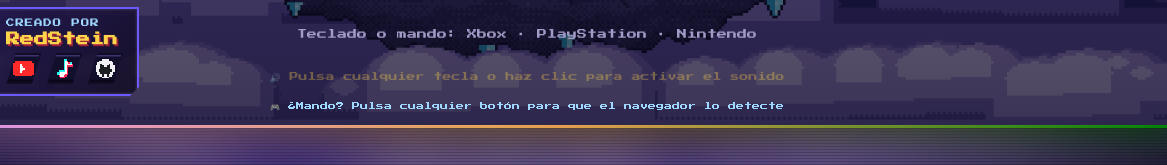
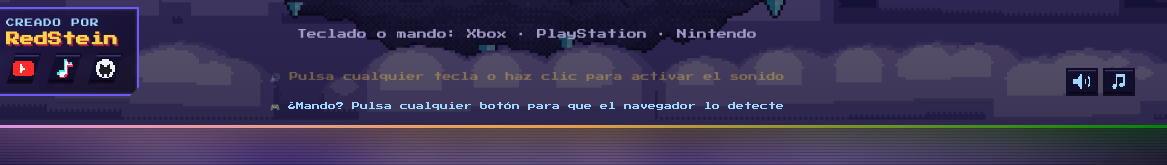
Before and after one commit to RedSteinYT/arena-pixel, a plain HTML site: page index.html in a window 1280 px wide. Shown: the part 635-800 px from the top of the page, 113-1280 px from the left. Drawn offline with Linux system fonts and the light colour scheme; animation ran at ten frames a second.

Commit message:
Volumen de música y efectos por separado
- En los menús: botones de altavoz (efectos) y nota (música) abajo a la
  derecha; al pasar el ratón se despliega su deslizador y un clic silencia
- En la pausa: los dos deslizadores con su botón de silencio; con el mando,
  ← → cambia el volumen y A silencia o reactiva
- Se recuerda en el navegador

Co-Authored-By: Claude Opus 5.5 <noreply@anthropic.com>

```diff
--- a/index.html
+++ b/index.html
@@ -431,6 +431,34 @@
     text-shadow: .12em .12em 0 #9c1f3c; }
   #nickBox i { position: absolute; right: .8em; bottom: .75em; font-style: normal; color: #fff; opacity: .6; }
   #nickBox:focus-within { border-color: var(--gold); }
+  /* ---------- volumen ---------- */
+  .sndBtn { display: flex; align-items: center; justify-content: center; width: 2.9em; height: 2.6em; padding: 0; margin: 0; min-width: 0;
+    background: #120f2c; border: .2em solid var(--line); box-shadow: inset 0 -.2em 0 #0a0818, inset 0 .12em 0 var(--hi); color: #9fd8ff; }
+  .sndBtn svg { flex: none; width: 1.8em; min-width: 1.8em; height: 1.55em; }
+  #pauseAudio .sndBtn { flex: none; width: 3.2em; }
+  .sndBtn:hover, .sndBtn.focus { color: var(--gold); background: #2b2460; }
+  .sndBtn.muted { color: #6c6890; }
+  .sndRange { -webkit-appearance: none; appearance: none; width: 9em; height: 1.4em; margin: 0; background: transparent; cursor: pointer; }
+  .sndRange::-webkit-slider-runnable-track { height: .7em; border: .2em solid var(--line);
+    background: linear-gradient(90deg, var(--gold) var(--p, 50%), #120f2c var(--p, 50%)); }
+  .sndRange::-moz-range-track { height: .7em; border: .2em solid var(--line); background: linear-gradient(90deg, var(--gold) var(--p, 50%), #120f2c var(--p, 50%)); }
+  .sndRange::-webkit-slider-thumb { -webkit-appearance: none; width: .9em; height: 1.5em; margin-top: -.6em; background: #fff; border: .2em solid var(--line); box-shadow: inset 0 -.2em 0 #c9c1e8; }
+  .sndRange::-moz-range-thumb { width: .9em; height: 1.5em; background: #fff; border: .2em solid var(--line); border-radius: 0; }
+  .sndRange.focus { outline: .2em solid var(--gold); outline-offset: .3em; }
+  #audioDock { position: absolute; right: 2.5%; bottom: 4%; z-index: 6; display: none; gap: .45em; font-size: clamp(7px, .95cqw, 15px); }
+  #audioDock.on { display: flex; }
+  .selscr .hintbar { margin-right: 9.6em; }       /* hueco para los botones de volumen (abajo a la derecha) */
+  #audioDock .adItem { position: relative; }
+  #audioDock .adPop { position: absolute; right: 0; bottom: 100%; display: none; padding: .7em .9em; margin-bottom: 0;
+    background: linear-gradient(135deg, rgba(40,28,90,.95), rgba(18,13,36,.95)); border: .2em solid #6c5aff; white-space: nowrap; }
+  #audioDock .adPop::after { content: ''; position: absolute; left: 0; right: 0; top: 100%; height: .6em; }   /* puente: el ratón no pierde el desplegable */
+  #audioDock .adPop small { display: block; margin-bottom: .45em; font-size: .7em; color: #9fd8ff; letter-spacing: .1em; }
+  #audioDock .adItem:hover .adPop, #audioDock .adItem:focus-within .adPop { display: block; }
+  #pauseAudio { display: flex; flex-direction: column; gap: 8px; margin: 4px 0 2px; font-size: 10px; }
+  #pauseAudio .paRow { display: flex; align-items: center; gap: 10px; }
+  #pauseAudio .paRow span { width: 6.5em; text-align: left; font-size: 9px; color: #cfc8f0; }
+  #pauseAudio .sndRange { flex: 1; width: auto; min-width: 9em; }
+  #pauseAudio .sndNum { width: 2em; text-align: right; color: var(--gold); }
   /* tarjeta del creador (abajo a la izquierda de la portada) */
   #creator { position: absolute; left: 2.5%; bottom: 4%; z-index: 5; display: flex; align-items: center; gap: 1em;
     font-size: clamp(7px, .95cqw, 15px); padding: .8em 1.2em .8em .8em;
@@ -660,6 +688,7 @@
     <div class="panel center">
       <h2>PAUSA</h2>
       <button class="go" id="bResume">CONTINUAR</button>
+      <div id="pauseAudio"></div>
       <div id="pauseExtra"></div>
       <button id="bCtrlPause">CONTROLES</button>
       <button id="bQuit">SALIR AL MENÚ</button>
@@ -718,5 +747,6 @@
 <script src="js/pointer.js"></script>
 <script src="js/select.js"></script>
 <script src="js/menu.js"></script>
+<script src="js/sonido.js"></script>
 </body>
 </html>
--- a/js/core.js
+++ b/js/core.js
@@ -47,12 +47,12 @@ function boxHit(a, b) { return a.x < b.x + b.w && a.x + a.w > b.x && a.y < b.y +
 
 // ---------------- Sonido sintetizado ----------------
 const Sfx = (() => {
-  let ac = null, master = null, noiseBuf = null;
+  let ac = null, master = null, noiseBuf = null, userLevel = 1;    // userLevel: volumen de efectos elegido (0-1)
   function ctx() {
     if (!ac) {
       try {
         ac = new (window.AudioContext || window.webkitAudioContext)();
-        master = ac.createGain(); master.gain.value = 0.5; master.connect(ac.destination);
+        master = ac.createGain(); master.gain.value = 0.5 * userLevel; master.connect(ac.destination);
       } catch (e) { return null; }
     }
     if (ac.state === 'suspended') ac.resume();
@@ -86,6 +86,7 @@ const Sfx = (() => {
   const api = {
     muted: false,
     unlock: ctx,
+    setLevel(v) { userLevel = v; if (master) master.gain.setTargetAtTime(0.5 * v, ac.currentTime, 0.03); },
     ctxState: () => ac ? ac.state : "none",
     hit(power) {
       const p = clamp(power / 14, 0.2, 1);
--- a/js/music.js
+++ b/js/music.js
@@ -9,6 +9,7 @@ const Music = (() => {
   const VOL = 0.2;                       // volumen general de la música
   let ac = null, bus = null, gtrIn = null, leadIn = null, dlyIn = null, nbuf = null;
   let song = null, songId = null, want = null, ducked = false, switchAt = 0, vol = 0;
+  let userGain = null, userLevel = 1;                 // volumen de música elegido por el jugador (0-1)
   let nextT = 0, step = 0, bar = 0, sec = 0;
 
   // ---------- notas ----------
@@ -131,7 +132,8 @@ const Music = (() => {
     ac = Sfx.unlock(); if (!ac) return false;
     const comp = ac.createDynamicsCompressor();
     comp.threshold.value = -20; comp.ratio.value = 3.5; comp.attack.value = 0.01; comp.release.value = 0.2;
-    comp.connect(ac.destination);
+    userGain = ac.createGain(); userGain.gain.value = userLevel; userGain.connect(ac.destination);
+    comp.connect(userGain);
     bus = ac.createGain(); bus.gain.value = 0; bus.connect(comp);
     gtrIn = chain(2.4, 1900, 0.55);                    // guitarra rítmica: cálida, sin agudos que molesten
     leadIn = chain(1.7, 2900, 0.6);                    // guitarra solista
@@ -307,5 +309,6 @@ const Music = (() => {
       if (init() && ac.state === 'suspended') ac.resume();
     },
     get playing() { return songId; },
+    setLevel(v) { userLevel = v; if (userGain) userGain.gain.setTargetAtTime(v, ac.currentTime, 0.03); },
   };
 })();
--- /dev/null
+++ b/js/sonido.js
@@ -0,0 +1,84 @@
+'use strict';
+// ============================================================
+//  VOLUMEN: música y efectos por separado.
+//  · En los menús: dos botones (🔊 efectos · ♪ música). Al pasar el
+//    ratón se despliega su deslizador; un clic silencia o reactiva.
+//  · En la pausa: los dos deslizadores a la vista, con su botón de silencio
+//    (también con el mando: ← → cambia el volumen).
+//  Se guarda en este navegador.
+// ============================================================
+const Sonido = (() => {
+  const KEY = 'arenaPixel.sonido';
+  const st = { sfx: 8, music: 7, sfxMute: false, musicMute: false };     // volúmenes de 0 a 10
+  try { Object.assign(st, JSON.parse(localStorage.getItem(KEY)) || {}); } catch (e) {}
+  const save = () => { try { localStorage.setItem(KEY, JSON.stringify(st)); } catch (e) {} };
+  const level = k => st[k + 'Mute'] ? 0 : st[k] / 10;
+  function apply() { Sfx.setLevel(level('sfx')); Music.setLevel(level('music')); }
+
+  // iconos en pixel art (el silenciado lleva una X roja)
+  const SPEAKER = '<path fill="currentColor" d="M1 4h2v4H1zM3 4h1V3h1V2h1V1h1v10H6v-1H5V9H4V8H3z"/>';
+  const WAVES = '<path fill="currentColor" d="M9 4h1v4H9zM11 2h1v1h1v6h-1v1h-1V8h1V4h-1z"/>';
+  const NOTE = '<path fill="currentColor" d="M5 1h6v8h-1v1H8V9H7V8h1V7h2V3H6v7H5v1H3v-1H2V9h1V8h2z"/>';
+  const CROSS = '<path fill="#ff4a5a" d="M9 4h1v1h1v1h1V5h1V4h1v1h-1v1h-1v1h1v1h1v1h-1V8h-1V7h-1v1H9V7h1V6H9V5z" transform="translate(-1 1)"/>';
+  const icon = (k, muted) => `<svg viewBox="0 0 14 12" shape-rendering="crispEdges">${k === 'sfx' ? SPEAKER + (muted ? CROSS : WAVES) : NOTE + (muted ? CROSS : '')}</svg>`;
+  const NAMES = { sfx: 'Efectos', music: 'Música' };      // (la fuente pixel dibuja mal la Ú mayúscula)
+
+  const views = [];                    // todos los controles dibujados (menús y pausa) para refrescarlos juntos
+  function refresh() {
+    for (const v of views) {
+      const m = st[v.k + 'Mute'];
+      v.btn.innerHTML = icon(v.k, m);
+      v.btn.classList.toggle('muted', m);
+      v.btn.title = (m ? 'Activar ' : 'Silenciar ') + NAMES[v.k].toLowerCase();
+      v.range.value = st[v.k];
+      v.range.style.setProperty('--p', (st[v.k] * 10) + '%');
+      if (v.num) v.num.textContent = m ? '—' : st[v.k];
+    }
+  }
+  function toggle(k) { st[k + 'Mute'] = !st[k + 'Mute']; if (!st[k + 'Mute'] && st[k] === 0) st[k] = 5; apply(); save(); refresh(); if (k === 'sfx') Sfx.blip(); }
+  function set(k, v) { st[k] = clamp(Math.round(v), 0, 10); st[k + 'Mute'] = st[k] === 0; apply(); save(); refresh(); }
+  function control(k, withNum) {
+    const btn = document.createElement('button'); btn.className = 'sndBtn'; btn.setAttribute('aria-label', NAMES[k]);
+    btn.onclick = e => { e.stopPropagation(); toggle(k); };
+    const range = document.createElement('input');
+    Object.assign(range, { type: 'range', min: 0, max: 10, step: 1, className: 'sndRange' });
+    range.setAttribute('aria-label', 'Volumen de ' + NAMES[k].toLowerCase());
+    range.oninput = () => { set(k, +range.value); if (k === 'sfx' && uiTick % 2 === 0) Sfx.blip(); };
+    range.addEventListener('padpress', () => toggle(k));          // con el mando: A sobre el deslizador silencia / reactiva
+    const v = { k, btn, range, num: null };
+    if (withNum) { v.num = document.createElement('b'); v.num.className = 'sndNum'; }
+    views.push(v);
+    return v;
+  }
+  let uiTick = 0;
+
+  // ---------- menús: botones flotantes con deslizador desplegable ----------
+  function buildDock() {
+    const dock = document.createElement('div'); dock.id = 'audioDock';
+    for (const k of ['sfx', 'music']) {
+      const v = control(k, false), item = document.createElement('div'), pop = document.createElement('div');
+      item.className = 'adItem'; pop.className = 'adPop';
+      pop.innerHTML = `<small>${NAMES[k]}</small>`; pop.appendChild(v.range);
+      v.range.addEventListener('input', () => uiTick++);
+      item.append(pop, v.btn); dock.appendChild(item);
+    }
+    document.getElementById('wrap').appendChild(dock);
+  }
+  // ---------- pausa: los deslizadores a la vista ----------
+  function buildPause() {
+    const box = document.getElementById('pauseAudio');
+    for (const k of ['sfx', 'music']) {
+      const v = control(k, true), row = document.createElement('div');
+      row.className = 'paRow';
+      const lab = document.createElement('span'); lab.textContent = NAMES[k];
+      row.append(v.btn, lab, v.range, v.num);
+      box.appendChild(row);
+    }
+  }
+  // el dock solo se ve en los menús (no en la pelea, la pantalla VS ni la pausa)
+  function showDock(on) { const d = document.getElementById('audioDock'); if (d) d.classList.toggle('on', on); }
+
+  buildDock(); buildPause(); refresh(); apply();
+  showDock(screen !== 'game' && screen !== 'vs');              // la portada ya está en pantalla al cargar
+  return { apply, showDock, toggle, set, get state() { return st; } };
+})();
```
Also changed, not shown: js/menu.js (+6 -2 lines).
